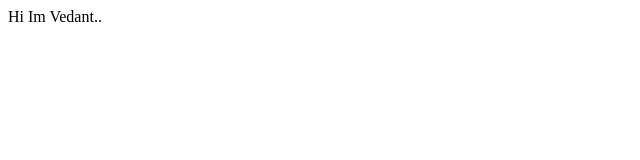
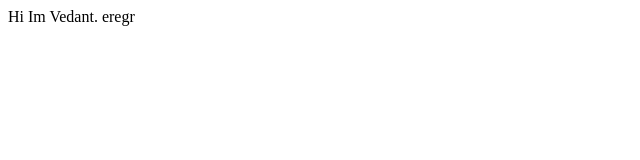
Before and after one commit to vedantsharma2508/Vedant_associate, a plain HTML site: page index.html in a window 1280 px wide. Shown: the full height of the page, 0-640 px from the left. Drawn offline with Linux system fonts and the light colour scheme.

Commit message:
Learning

```diff
--- a/index.html
+++ b/index.html
@@ -7,7 +7,10 @@
 </head>
 <body>
 
-    Hi Im Vedant..
+    Hi Im Vedant.
+    eregr
+
+
 
 </body>
 </html>
```
